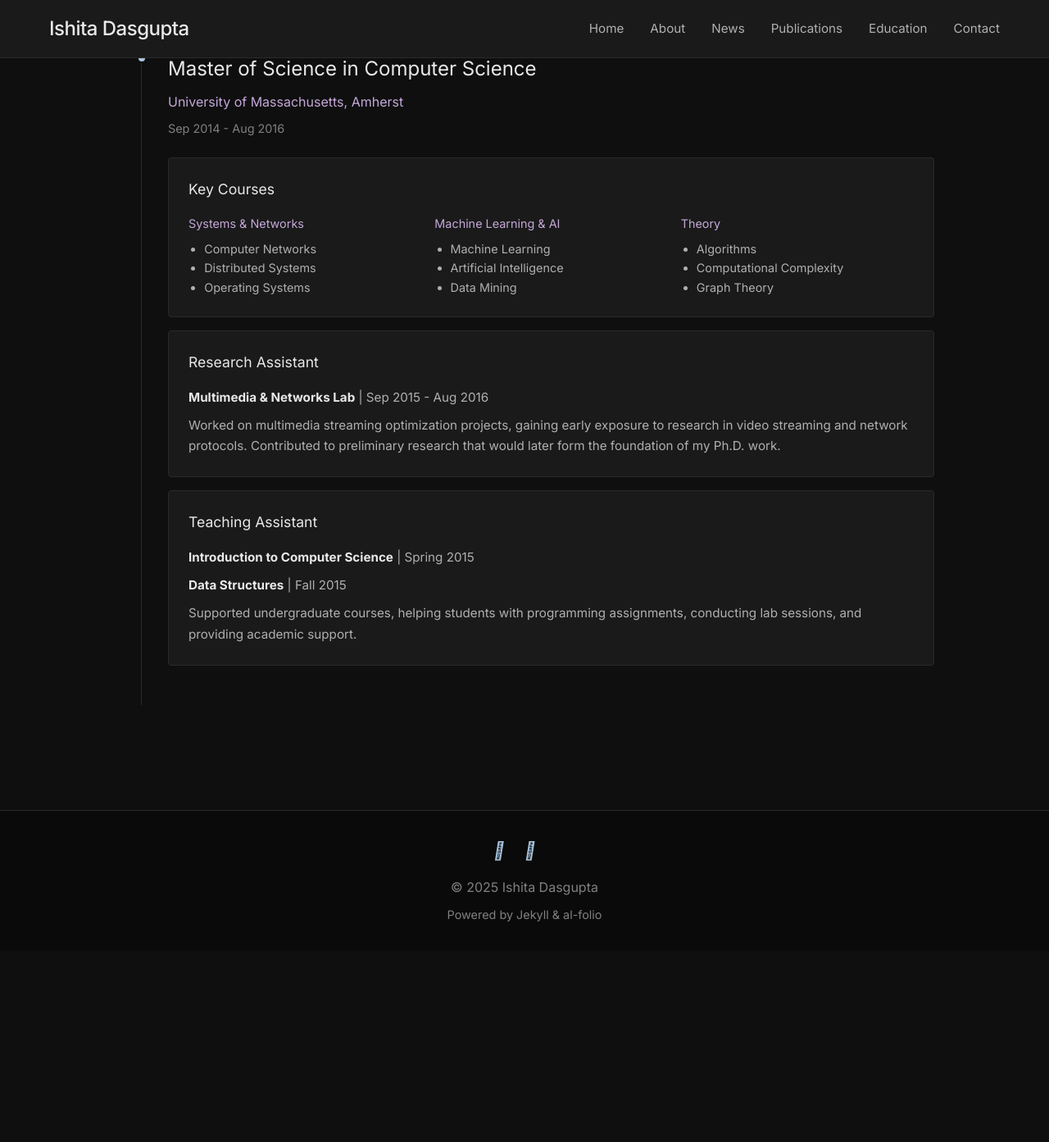
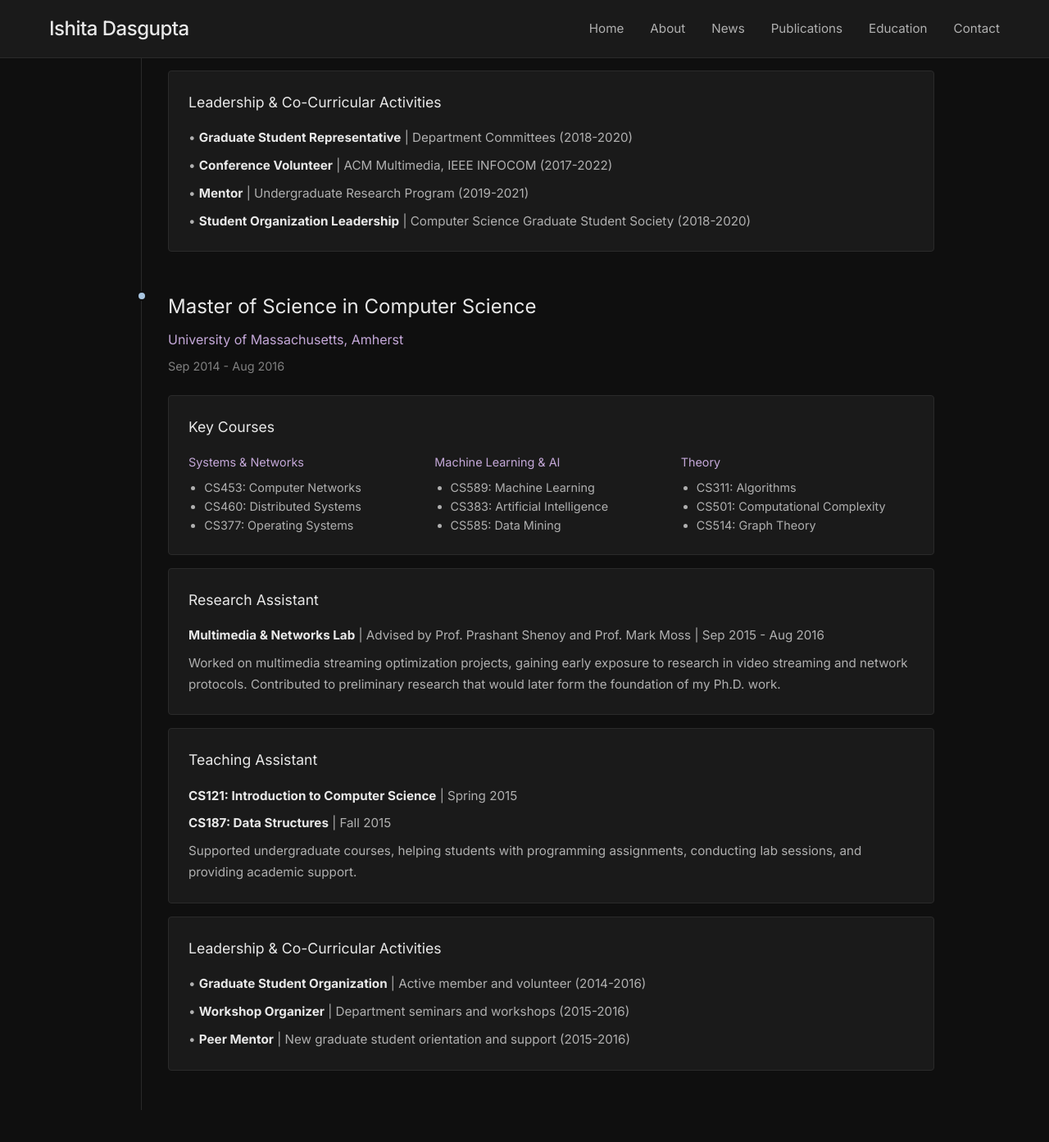
Before and after one commit to ISHITADG/ishitadg.github.io, a Jekyll site: the page built from education.md, in a window 1280 px wide and 1400 px high, scrolled down 1021 px. Shown: the top 1393 px of the window at 82% size. Built offline with Jekyll 4.4.1, drawn with Linux system fonts in a browser that asks for light colours; a style sheet for code colours, icons or effects is not loaded; before the commit the page ends 2180 px from its top, so only the background shows below that; some of the changed text lies outside the part shown.

Commit message:
Update education page with exact course names (CS685, CS653, etc), fix RA advisors (Masters: Shenoy & Moss, PhD: Zink), add co-curricular activities

```diff
--- a/education.md
+++ b/education.md
@@ -9,7 +9,7 @@ permalink: /education/
   <div class="education-header" style="text-align: center; margin-bottom: 3rem;">
     <h1 style="font-size: 2.2rem; color: #e8e8e8; margin-bottom: 1rem; font-weight: 400; letter-spacing: -0.5px;">Education & Academic Experience</h1>
     <div class="divider" style="width: 60px; height: 1px; background: #a8c5e0; margin: 0 auto;"></div>
-    <p style="color: #b0b0b0; margin-top: 1rem; font-size: 1rem;">Academic journey, research assistantships, teaching, and volunteering (2014-2022)</p>
+    <p style="color: #b0b0b0; margin-top: 1rem; font-size: 1rem;">Academic journey, research assistantships, teaching, and leadership (2014-2022)</p>
   </div>
 
   <div class="education-timeline" style="position: relative; padding-left: 2rem;">
@@ -23,9 +23,39 @@ permalink: /education/
         <p style="color: #808080; margin-bottom: 1.5rem; font-size: 0.9rem;">Sep 2016 - Feb 2023 | Advised by Prof. Michael Zink</p>
 
         <div style="background: #1a1a1a; padding: 1.5rem; border-radius: 4px; border: 1px solid #2a2a2a; margin-bottom: 1rem;">
+          <h4 style="font-size: 1.1rem; color: #e8e8e8; margin-bottom: 1rem; font-weight: 400;">Key Courses</h4>
+          <div style="display: grid; grid-template-columns: repeat(auto-fit, minmax(250px, 1fr)); gap: 1rem;">
+            <div>
+              <p style="color: #c4a8d8; font-weight: 400; font-size: 0.9rem; margin-bottom: 0.5rem;">Systems & Networks</p>
+              <ul style="color: #b0b0b0; font-size: 0.9rem; line-height: 1.6; padding-left: 1.2rem;">
+                <li>CS653: Computer Networking</li>
+                <li>CS677: Distributed and Operating Systems</li>
+                <li>CS630: Systems</li>
+              </ul>
+            </div>
+            <div>
+              <p style="color: #c4a8d8; font-weight: 400; font-size: 0.9rem; margin-bottom: 0.5rem;">Machine Learning & AI</p>
+              <ul style="color: #b0b0b0; font-size: 0.9rem; line-height: 1.6; padding-left: 1.2rem;">
+                <li>CS685: Advanced Machine Learning</li>
+                <li>CS682: Neural Networks: A Modern Introduction</li>
+                <li>CS683: Artificial Intelligence</li>
+                <li>CS689: Machine Learning</li>
+              </ul>
+            </div>
+            <div>
+              <p style="color: #c4a8d8; font-weight: 400; font-size: 0.9rem; margin-bottom: 0.5rem;">Theory</p>
+              <ul style="color: #b0b0b0; font-size: 0.9rem; line-height: 1.6; padding-left: 1.2rem;">
+                <li>CS601: Computation Theory I</li>
+                <li>CS611: Advanced Algorithms</li>
+              </ul>
+            </div>
+          </div>
+        </div>
+
+        <div style="background: #1a1a1a; padding: 1.5rem; border-radius: 4px; border: 1px solid #2a2a2a; margin-bottom: 1rem;">
           <h4 style="font-size: 1.1rem; color: #e8e8e8; margin-bottom: 1rem; font-weight: 400;">Research Assistant</h4>
           <p style="color: #b0b0b0; line-height: 1.7; font-size: 0.95rem; margin-bottom: 0.5rem;">
-            <strong style="color: #e8e8e8;">Multimedia & Networks Lab</strong> | Sep 2016 - Feb 2023
+            <strong style="color: #e8e8e8;">Multimedia & Networks Lab</strong> | Advised by Prof. Michael Zink | Sep 2016 - Feb 2023
           </p>
           <p style="color: #b0b0b0; line-height: 1.7; font-size: 0.95rem;">
             Conducted research on optimizing multimedia experiences in live video streaming. Worked on network protocols, adaptive streaming algorithms, and multimedia systems optimization. Published multiple papers in top-tier conferences and journals.
@@ -35,10 +65,10 @@ permalink: /education/
         <div style="background: #1a1a1a; padding: 1.5rem; border-radius: 4px; border: 1px solid #2a2a2a; margin-bottom: 1rem;">
           <h4 style="font-size: 1.1rem; color: #e8e8e8; margin-bottom: 1rem; font-weight: 400;">Teaching Assistant</h4>
           <p style="color: #b0b0b0; line-height: 1.7; font-size: 0.95rem; margin-bottom: 0.5rem;">
-            <strong style="color: #e8e8e8;">Computer Networks</strong> | Fall 2017, Spring 2018
+            <strong style="color: #e8e8e8;">CS653: Computer Networking</strong> | Fall 2017, Spring 2018
           </p>
           <p style="color: #b0b0b0; line-height: 1.7; font-size: 0.95rem; margin-bottom: 0.5rem;">
-            <strong style="color: #e8e8e8;">Distributed Systems</strong> | Fall 2018
+            <strong style="color: #e8e8e8;">CS677: Distributed and Operating Systems</strong> | Fall 2018
           </p>
           <p style="color: #b0b0b0; line-height: 1.7; font-size: 0.95rem;">
             Assisted with course instruction, held office hours, graded assignments, and helped students understand complex concepts in computer networks and distributed systems.
@@ -46,15 +76,18 @@ permalink: /education/
         </div>
 
         <div style="background: #1a1a1a; padding: 1.5rem; border-radius: 4px; border: 1px solid #2a2a2a;">
-          <h4 style="font-size: 1.1rem; color: #e8e8e8; margin-bottom: 1rem; font-weight: 400;">Volunteering & Service</h4>
+          <h4 style="font-size: 1.1rem; color: #e8e8e8; margin-bottom: 1rem; font-weight: 400;">Leadership & Co-Curricular Activities</h4>
           <p style="color: #b0b0b0; line-height: 1.7; font-size: 0.95rem; margin-bottom: 0.5rem;">
             • <strong style="color: #e8e8e8;">Graduate Student Representative</strong> | Department Committees (2018-2020)
           </p>
           <p style="color: #b0b0b0; line-height: 1.7; font-size: 0.95rem; margin-bottom: 0.5rem;">
             • <strong style="color: #e8e8e8;">Conference Volunteer</strong> | ACM Multimedia, IEEE INFOCOM (2017-2022)
           </p>
+          <p style="color: #b0b0b0; line-height: 1.7; font-size: 0.95rem; margin-bottom: 0.5rem;">
+            • <strong style="color: #e8e8e8;">Mentor</strong> | Undergraduate Research Program (2019-2021)
+          </p>
           <p style="color: #b0b0b0; line-height: 1.7; font-size: 0.95rem;">
-            • <strong style="color: #e8e8e8;">Mentor</strong> | Undergraduate Research Program (2019-2021)
+            • <strong style="color: #e8e8e8;">Student Organization Leadership</strong> | Computer Science Graduate Student Society (2018-2020)
           </p>
         </div>
       </div>
@@ -74,25 +107,25 @@ permalink: /education/
             <div>
               <p style="color: #c4a8d8; font-weight: 400; font-size: 0.9rem; margin-bottom: 0.5rem;">Systems & Networks</p>
               <ul style="color: #b0b0b0; font-size: 0.9rem; line-height: 1.6; padding-left: 1.2rem;">
-                <li>Computer Networks</li>
-                <li>Distributed Systems</li>
-                <li>Operating Systems</li>
+                <li>CS453: Computer Networks</li>
+                <li>CS460: Distributed Systems</li>
+                <li>CS377: Operating Systems</li>
               </ul>
             </div>
             <div>
               <p style="color: #c4a8d8; font-weight: 400; font-size: 0.9rem; margin-bottom: 0.5rem;">Machine Learning & AI</p>
               <ul style="color: #b0b0b0; font-size: 0.9rem; line-height: 1.6; padding-left: 1.2rem;">
-                <li>Machine Learning</li>
-                <li>Artificial Intelligence</li>
-                <li>Data Mining</li>
+                <li>CS589: Machine Learning</li>
+                <li>CS383: Artificial Intelligence</li>
+                <li>CS585: Data Mining</li>
               </ul>
             </div>
             <div>
               <p style="color: #c4a8d8; font-weight: 400; font-size: 0.9rem; margin-bottom: 0.5rem;">Theory</p>
               <ul style="color: #b0b0b0; font-size: 0.9rem; line-height: 1.6; padding-left: 1.2rem;">
-                <li>Algorithms</li>
-                <li>Computational Complexity</li>
-                <li>Graph Theory</li>
+                <li>CS311: Algorithms</li>
+                <li>CS501: Computational Complexity</li>
+                <li>CS514: Graph Theory</li>
               </ul>
             </div>
           </div>
@@ -101,23 +134,36 @@ permalink: /education/
         <div style="background: #1a1a1a; padding: 1.5rem; border-radius: 4px; border: 1px solid #2a2a2a; margin-bottom: 1rem;">
           <h4 style="font-size: 1.1rem; color: #e8e8e8; margin-bottom: 1rem; font-weight: 400;">Research Assistant</h4>
           <p style="color: #b0b0b0; line-height: 1.7; font-size: 0.95rem; margin-bottom: 0.5rem;">
-            <strong style="color: #e8e8e8;">Multimedia & Networks Lab</strong> | Sep 2015 - Aug 2016
+            <strong style="color: #e8e8e8;">Multimedia & Networks Lab</strong> | Advised by Prof. Prashant Shenoy and Prof. Mark Moss | Sep 2015 - Aug 2016
           </p>
           <p style="color: #b0b0b0; line-height: 1.7; font-size: 0.95rem;">
             Worked on multimedia streaming optimization projects, gaining early exposure to research in video streaming and network protocols. Contributed to preliminary research that would later form the foundation of my Ph.D. work.
           </p>
         </div>
 
-        <div style="background: #1a1a1a; padding: 1.5rem; border-radius: 4px; border: 1px solid #2a2a2a;">
+        <div style="background: #1a1a1a; padding: 1.5rem; border-radius: 4px; border: 1px solid #2a2a2a; margin-bottom: 1rem;">
           <h4 style="font-size: 1.1rem; color: #e8e8e8; margin-bottom: 1rem; font-weight: 400;">Teaching Assistant</h4>
           <p style="color: #b0b0b0; line-height: 1.7; font-size: 0.95rem; margin-bottom: 0.5rem;">
-            <strong style="color: #e8e8e8;">Introduction to Computer Science</strong> | Spring 2015
+            <strong style="color: #e8e8e8;">CS121: Introduction to Computer Science</strong> | Spring 2015
           </p>
           <p style="color: #b0b0b0; line-height: 1.7; font-size: 0.95rem; margin-bottom: 0.5rem;">
-            <strong style="color: #e8e8e8;">Data Structures</strong> | Fall 2015
+            <strong style="color: #e8e8e8;">CS187: Data Structures</strong> | Fall 2015
           </p>
           <p style="color: #b0b0b0; line-height: 1.7; font-size: 0.95rem;">
             Supported undergraduate courses, helping students with programming assignments, conducting lab sessions, and providing academic support.
+          </p>
+        </div>
+
+        <div style="background: #1a1a1a; padding: 1.5rem; border-radius: 4px; border: 1px solid #2a2a2a;">
+          <h4 style="font-size: 1.1rem; color: #e8e8e8; margin-bottom: 1rem; font-weight: 400;">Leadership & Co-Curricular Activities</h4>
+          <p style="color: #b0b0b0; line-height: 1.7; font-size: 0.95rem; margin-bottom: 0.5rem;">
+            • <strong style="color: #e8e8e8;">Graduate Student Organization</strong> | Active member and volunteer (2014-2016)
+          </p>
+          <p style="color: #b0b0b0; line-height: 1.7; font-size: 0.95rem; margin-bottom: 0.5rem;">
+            • <strong style="color: #e8e8e8;">Workshop Organizer</strong> | Department seminars and workshops (2015-2016)
+          </p>
+          <p style="color: #b0b0b0; line-height: 1.7; font-size: 0.95rem;">
+            • <strong style="color: #e8e8e8;">Peer Mentor</strong> | New graduate student orientation and support (2015-2016)
           </p>
         </div>
       </div>
```
Also changed, not shown: neurips.png (added).
